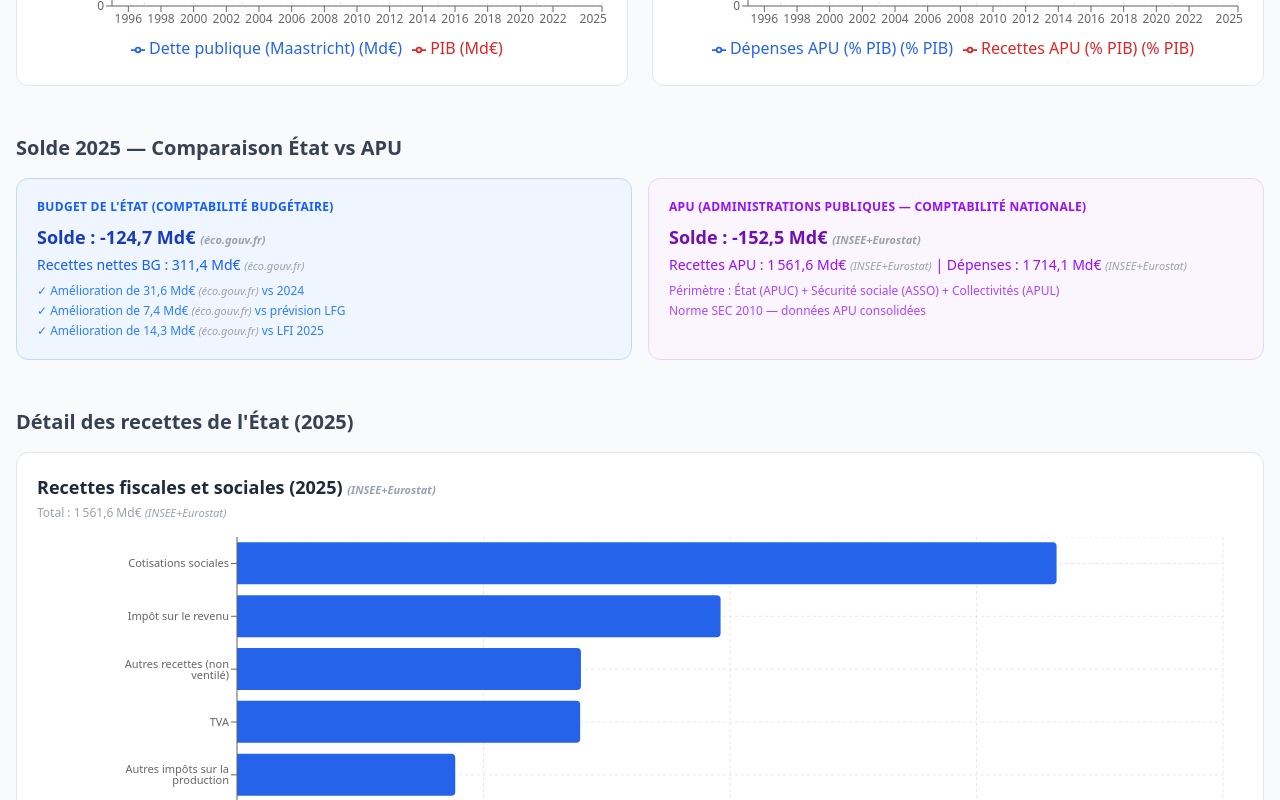
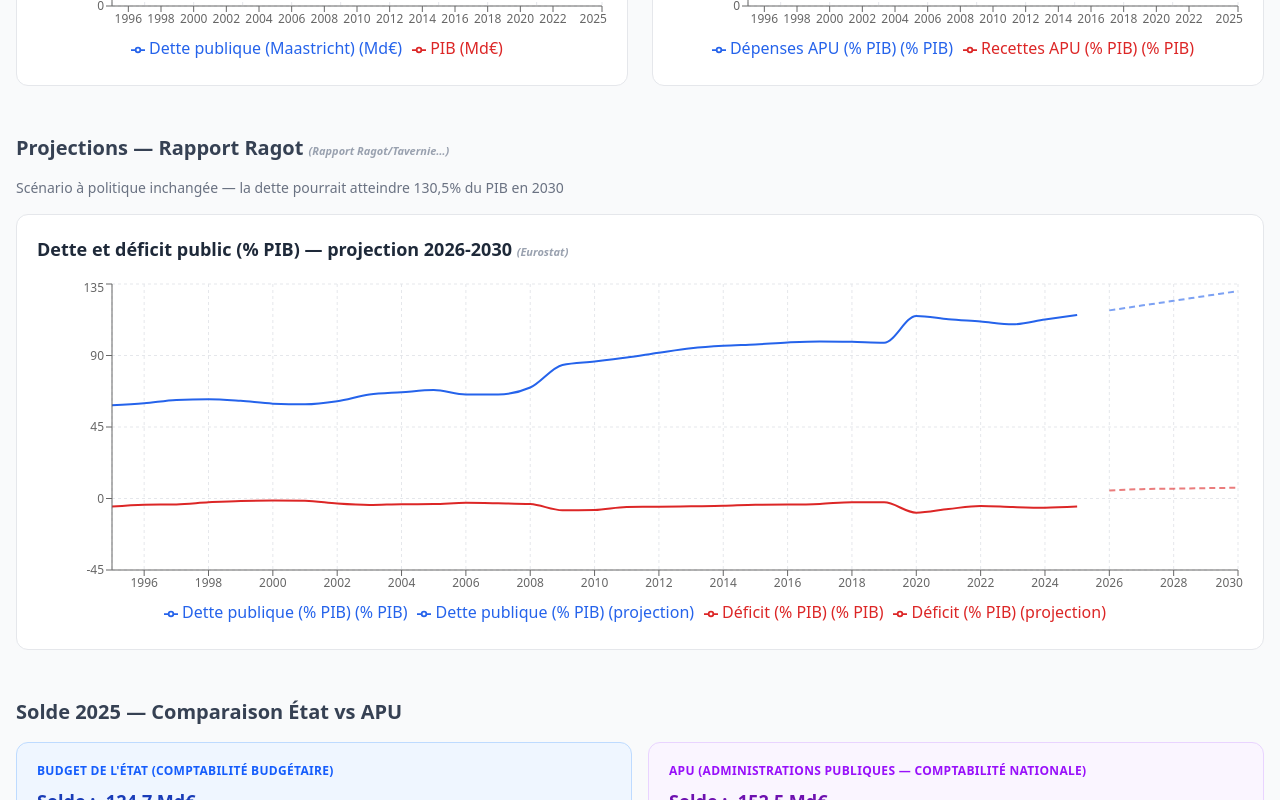
Before and after one commit to juliengoum14-dev/comptes-publics-france, a Next.js app: page / in a window 1280 px wide. Shown: the part 2340-3140 px from the top of the page. Built offline with nearby package versions, Linux system fonts and the light colour scheme.

Commit message:
Ajoute les projections du rapport Ragot (dette/déficit 2026-2030) avec distinction visuelle dans les graphiques

```diff
--- /dev/null
+++ b/data/processed/projections-ragot.json
@@ -0,0 +1,29 @@
+{
+  "meta": {
+    "source": "Rapport Ragot/Tavernier/Jaravel/Valla",
+    "url": "https://presse.economie.gouv.fr/mission-sur-la-transparence-des-finances-publiques/",
+    "date": "2025-07-15",
+    "scenario": "politique_inchangee",
+    "description": "Projections à politique inchangée — Rapport sur la transparence des finances publiques (juillet 2026)",
+    "notes": {
+      "2028": "Interpolé linéairement entre 2027 et 2030",
+      "2029": "Interpolé linéairement entre 2027 et 2030"
+    }
+  },
+  "projections": {
+    "Dette publique (% PIB)": [
+      { "annee": 2026, "valeur": 118.4 },
+      { "annee": 2027, "valeur": 121.4 },
+      { "annee": 2028, "valeur": 124.4 },
+      { "annee": 2029, "valeur": 127.5 },
+      { "annee": 2030, "valeur": 130.5 }
+    ],
+    "Déficit (% PIB)": [
+      { "annee": 2026, "valeur": 5.0 },
+      { "annee": 2027, "valeur": 5.9 },
+      { "annee": 2028, "valeur": 6.2 },
+      { "annee": 2029, "valeur": 6.5 },
+      { "annee": 2030, "valeur": 6.8 }
+    ]
+  }
+}
--- a/src/app/page.tsx
+++ b/src/app/page.tsx
@@ -8,7 +8,7 @@ import RevenueBreakdown from "@/components/RevenueBreakdown";
 import SourceBadge from "@/components/SourceBadge";
 
 export default function Home() {
-  const { synthese, recettes, apu, series, budgetEtat, arbreNature, natureParSecteur } = getAllData();
+  const { synthese, recettes, apu, series, budgetEtat, arbreNature, natureParSecteur, projections } = getAllData();
 
   const etat2025 = budgetEtat.synthese_etat["2025"];
 
@@ -77,6 +77,23 @@ export default function Home() {
           />
         </div>
 
+        {/* Projections du rapport Ragot */}
+        <section className="mb-8 mt-12">
+          <h2 className="text-xl font-semibold text-gray-700 mb-4">
+            Projections — Rapport Ragot <SourceBadge source="Rapport Ragot/Tavernier/Jaravel/Valla - juillet 2026" />
+          </h2>
+          <p className="text-sm text-gray-500 mb-4">
+            Scénario à politique inchangée — la dette pourrait atteindre 130,5% du PIB en 2030
+          </p>
+          <TimeSeriesChart
+            series={series.series}
+            selected={["Dette publique (% PIB)", "Déficit (% PIB)"]}
+            title="Dette et déficit public (% PIB) — projection 2026-2030"
+            source={series.meta.source as string}
+            projections={projections.projections}
+          />
+        </section>
+
         {/* Deux périmètres côte à côte */}
         <section className="mb-8 mt-12">
           <h2 className="text-xl font-semibold text-gray-700 mb-4">
--- a/src/components/TimeSeriesChart.tsx
+++ b/src/components/TimeSeriesChart.tsx
@@ -9,8 +9,9 @@ import {
   Tooltip,
   Legend,
   ResponsiveContainer,
+  ReferenceLine,
 } from "recharts";
-import { useMemo } from "react";
+import { useMemo, Fragment } from "react";
 import { formatTooltip } from "@/lib/format";
 import SourceBadge from "./SourceBadge";
 import SourceTooltip from "./SourceTooltip";
@@ -24,17 +25,34 @@ export default function TimeSeriesChart({
   selected,
   title,
   source,
+  projections,
 }: {
   series: SeriesMap;
   selected: string[];
   title: string;
   source?: string;
+  projections?: Record<string, { annee: number; valeur: number }[]>;
 }) {
+  const premiereAnneeProjection = useMemo(() => {
+    let min: number | null = null;
+    for (const name of selected) {
+      const proj = projections?.[name];
+      if (proj) {
+        for (const p of proj) {
+          if (min === null || p.annee < min) min = p.annee;
+        }
+      }
+    }
+    return min;
+  }, [selected, projections]);
+
   const chartData = useMemo(() => {
     const years = new Set<number>();
     for (const name of selected) {
       const s = series[name];
       if (s) Object.keys(s.donnees).forEach((y) => years.add(Number(y)));
+      const proj = projections?.[name];
+      if (proj) proj.forEach((p) => years.add(p.annee));
     }
     return Array.from(years)
       .sort((a, b) => a - b)
@@ -45,10 +63,15 @@ export default function TimeSeriesChart({
           if (s && s.donnees[String(annee)] !== undefined) {
             point[name] = s.donnees[String(annee)];
           }
+          const proj = projections?.[name];
+          if (proj && premiereAnneeProjection !== null && annee >= premiereAnneeProjection) {
+            const found = proj.find((p) => p.annee === annee);
+            if (found) point[name + "__projection"] = found.valeur;
+          }
         }
         return point;
       });
-  }, [series, selected]);
+  }, [series, selected, projections, premiereAnneeProjection]);
 
   const colors = ["#2563eb", "#dc2626", "#16a34a", "#9333ea", "#f59e0b"];
 
@@ -68,19 +91,37 @@ export default function TimeSeriesChart({
           <YAxis tick={{ fontSize: 12 }} width={70} />
           <Tooltip
             content={<SourceTooltip source={source ?? ""} formatValue={(v: number, _name?: string, dataKey?: string) => {
-              const s = dataKey ? series[dataKey] : undefined;
-              return formatTooltip(v, s?.unite);
+              const cleanKey = dataKey?.replace("__projection", "");
+              const s = cleanKey ? series[cleanKey] : undefined;
+              const label = dataKey?.includes("__projection") ? "Projection" : undefined;
+              return formatTooltip(v, s?.unite, label);
             }} />}
             wrapperStyle={{ pointerEvents: "auto" }}
           />
           <Legend />
+          {premiereAnneeProjection !== null && (
+            <ReferenceLine
+              x={premiereAnneeProjection - 0.5}
+              stroke="#94a3b8"
+              strokeDasharray="4 4"
+              strokeWidth={1.5}
+              label={{
+                value: "Projections",
+                position: "top",
+                fill: "#94a3b8",
+                fontSize: 11,
+                fontWeight: 600,
+              }}
+            />
+          )}
           {selected.map((name, i) => {
             const s = series[name];
             if (!s) return null;
             const unitLabel = s.unite === "% PIB" ? s.unite : "Md€";
+            const hasProjection = projections?.[name] && projections[name].length > 0;
             return (
+              <Fragment key={name}>
                 <Line
-                key={name}
                   type="monotone"
                   dataKey={name}
                   name={`${name} (${unitLabel})`}
@@ -89,6 +130,20 @@ export default function TimeSeriesChart({
                   dot={false}
                   connectNulls
                 />
+                {hasProjection && (
+                  <Line
+                    type="monotone"
+                    dataKey={name + "__projection"}
+                    name={`${name} (projection)`}
+                    stroke={colors[i % colors.length]}
+                    strokeWidth={2}
+                    strokeDasharray="6 4"
+                    opacity={0.6}
+                    dot={false}
+                    connectNulls
+                  />
+                )}
+              </Fragment>
             );
           })}
         </LineChart>
--- a/src/lib/data.ts
+++ b/src/lib/data.ts
@@ -9,6 +9,7 @@ import type {
   BudgetEtatData,
   ArbreNatureData,
   NatureParSecteurData,
+  ProjectionsData,
 } from "@/types";
 
 const DATA_DIR = join(process.cwd(), "data", "processed");
@@ -49,6 +50,10 @@ export function loadNatureParSecteur(): NatureParSecteurData {
   return loadJson<NatureParSecteurData>("nature-par-secteur.json");
 }
 
+export function loadProjections(): ProjectionsData {
+  return loadJson<ProjectionsData>("projections-ragot.json");
+}
+
 export function getAllData() {
   return {
     synthese: loadSynthese(),
@@ -59,5 +64,6 @@ export function getAllData() {
     budgetEtat: loadBudgetEtat(),
     arbreNature: loadArbreNature(),
     natureParSecteur: loadNatureParSecteur(),
+    projections: loadProjections(),
   };
 }
--- a/src/lib/format.ts
+++ b/src/lib/format.ts
@@ -18,7 +18,9 @@ export function formatNumber(v: number, decimals = 1): string {
   return nf(v, decimals).format(v);
 }
 
-export function formatTooltip(v: number, unite?: string): string {
-  if (unite === "% PIB") return formatPct(v);
-  return formatNumber(v) + " Md€";
+export function formatTooltip(v: number, unite?: string, label?: string): string {
+  let base: string;
+  if (unite === "% PIB") base = formatPct(v);
+  else base = formatNumber(v) + " Md€";
+  return label ? `${base} (${label})` : base;
 }
```
Also changed, not shown: src/types/index.ts (+10 -0 lines). Lines whose indentation alone changed are shown as unchanged.
